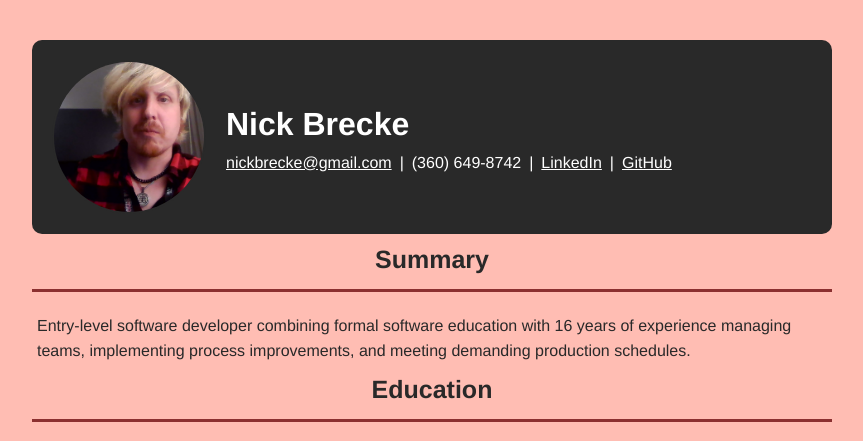
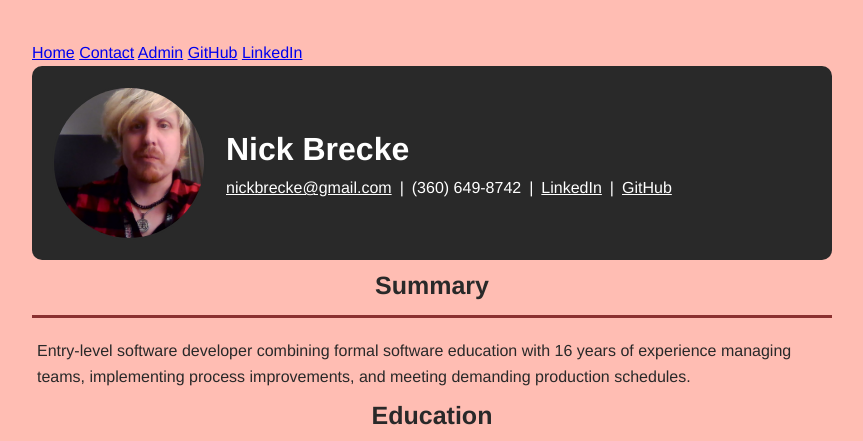
Before and after one commit to uglybrecke/Contact-Form, a Node server app: page / in a window 1280 px wide. Shown: the top 441 px of the page, without its empty margins (208-1071 px from the left). Run offline with Node 20, Linux system fonts and the light colour scheme.

Commit message:
integrated html resume onto page and added nav to each

```diff
--- a/views/admin.ejs
+++ b/views/admin.ejs
@@ -6,6 +6,7 @@
     <title>Admin</title>
 </head>
 <body>
+    <%- include('partials/navigation') %>
     <h1>Submissions</h1>
     <% if (contacts.length === 0) { %>
         <p>No contacts to display at this time!</p>
--- a/views/confirm.ejs
+++ b/views/confirm.ejs
@@ -6,6 +6,7 @@
     <title>Confirmation</title>
 </head>
 <body>
+    <%- include('partials/navigation') %>
     <h1>Your Form has been submitted</h1>
 
     <ul>
--- a/views/contact.ejs
+++ b/views/contact.ejs
@@ -9,6 +9,7 @@
     <script src="js/contact.js" defer></script>
 </head>
 <body>
+    <%- include('partials/navigation') %>
     <h1>Contact Form</h1>
     <form id="form" action="/submit" method="post">
         <fieldset id = "pinfo">
--- a/views/home.ejs
+++ b/views/home.ejs
@@ -8,6 +8,7 @@
     <link rel="stylesheet" href="stylesheet/html_style.css">
 </head>
 <body>
+    <%- include('partials/navigation') %>
     <header>
         <img src="images\WIN_20261009_21_42_36_Pro.jpg" alt="Headshot">
         <div>
--- /dev/null
+++ b/views/partials/navigation.ejs
@@ -0,0 +1,7 @@
+<nav>
+    <a href="/">Home</a>
+    <a href="/contact">Contact</a>
+    <a href="/admin">Admin</a>
+    <a href="https://github.com/uglybrecke/Contact-Form">GitHub</a>
+    <a href="https://www.linkedin.com/in/nick-brecke-24071b2b1/">LinkedIn</a>
+</nav>
```
